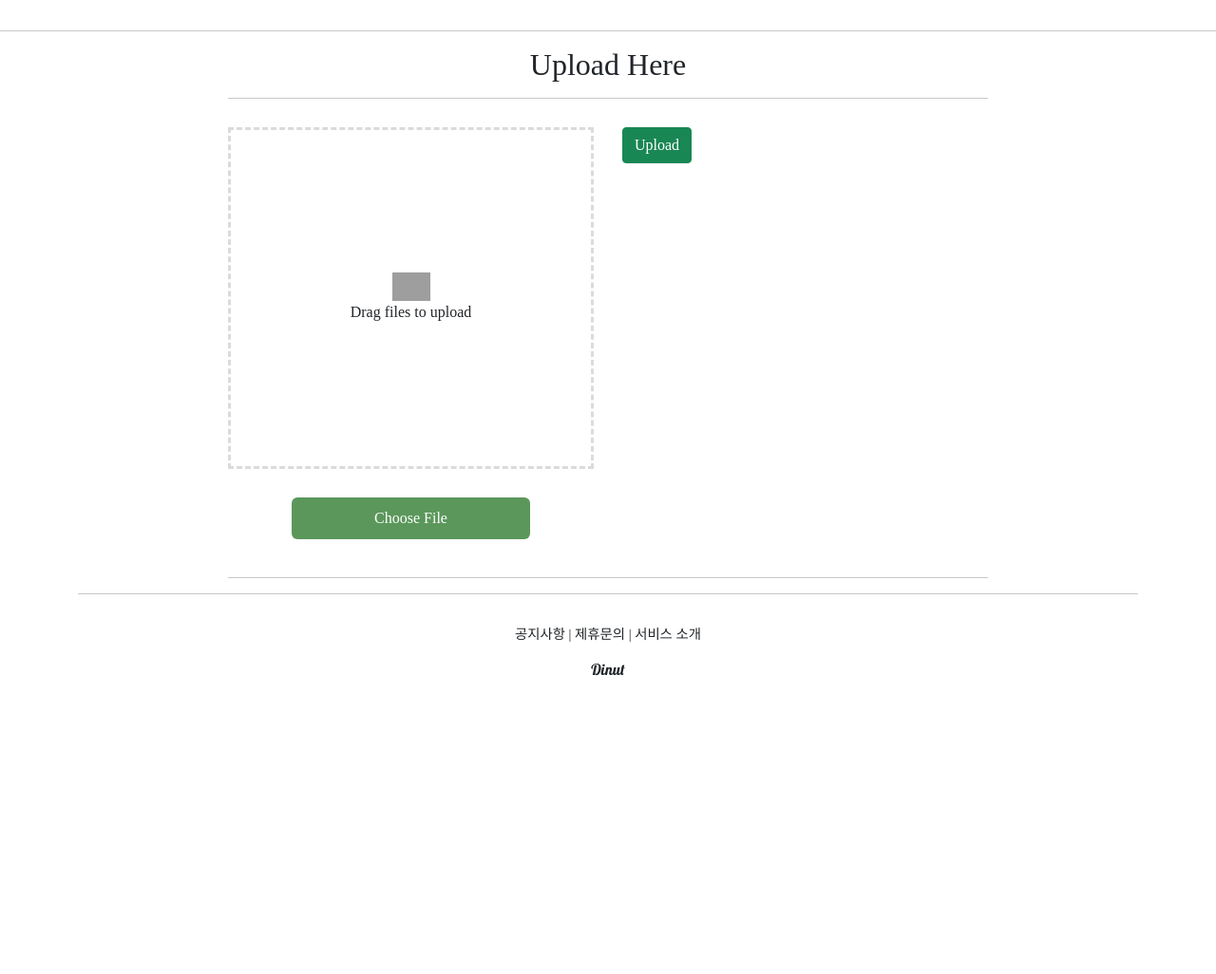
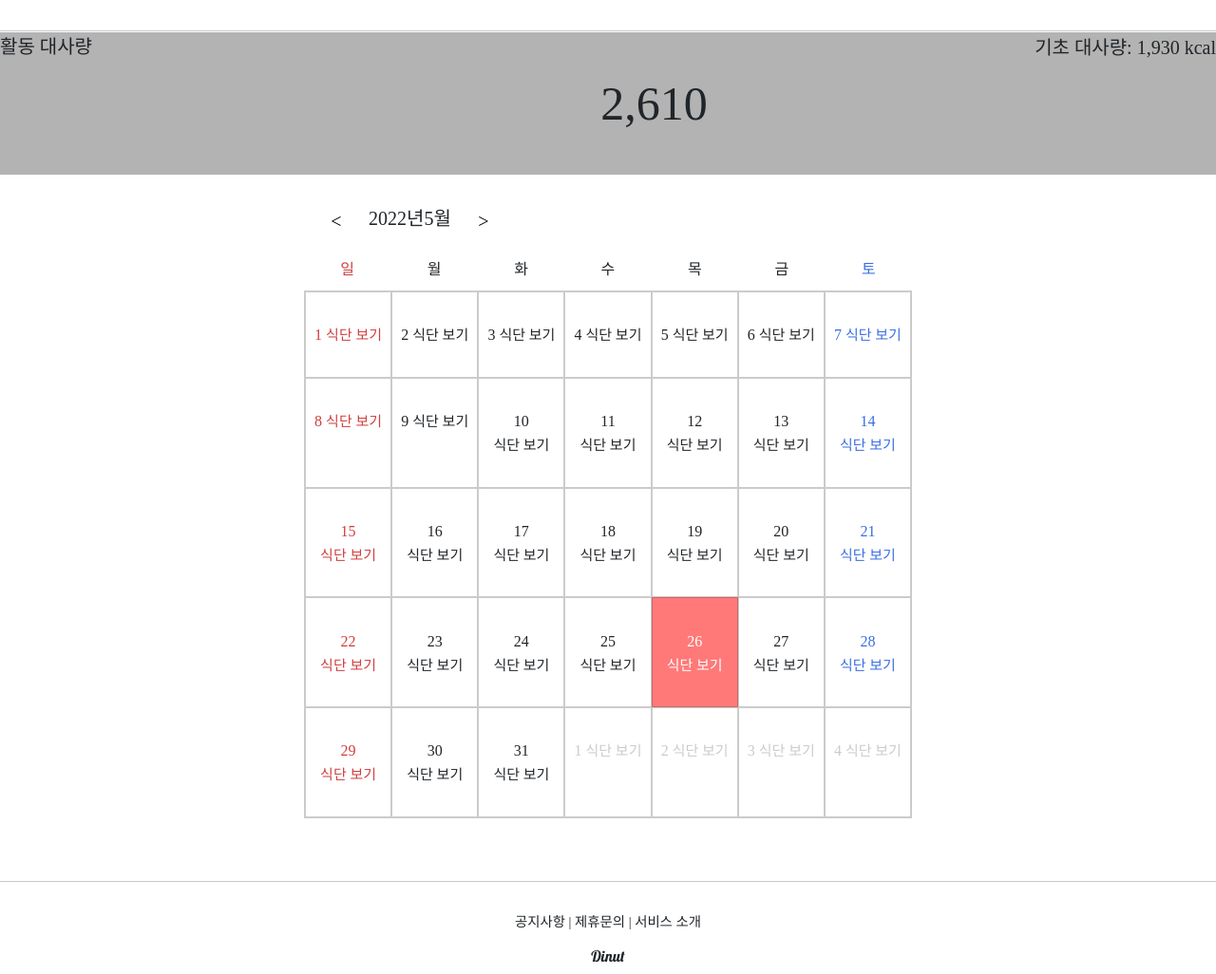
Before and after one commit to minyeamer/dinut, a Django app: page /diet/daily/ in a window 1280 px wide. Shown: the part 136-1162 px from the top of the page at 95% size. Before the commit the page ends 848 px from the top, so only its background shows below. Run offline with Django 3.2, Linux system fonts and the light colour scheme; some libraries are stand-ins or nearby versions; grey boxes are pictures that could not be loaded.

Commit message:
add daily_diet UI
add daily_diet UI

```diff
--- a/dietapp/templates/dietapp/daily_diet.html
+++ b/dietapp/templates/dietapp/daily_diet.html
@@ -4,21 +4,102 @@
 {% block content %}
 
 <head>
-    <link rel="stylesheet" href="{% static 'css/diet.css' %}">
+    <link rel="stylesheet" href="{% static 'css/calendar.css' %}">
+    <link href="//maxcdn.bootstrapcdn.com/font-awesome/4.1.0/css/font-awesome.min.css" rel="stylesheet" >
 </head>
+<div class="calories">
+    <p class="activityCalories">활동 대사량</p>
+    <p class="totalCalories">2,610</p>
+    <P class="basalCalories">기초 대사량: 1,930 kcal</P>
+</div>
+<div class="calendar">
+    <div class="calendar_header">
+        <div class="calendar_nav">
+            <button class="nav-btn go-prev">&lt;</button>
+            <span class="year"></span>년
+            <span class="month"></span>월
+            <!-- <button class="nav-btn go-today">오늘로 가기</button> -->
+            <button class="nav-btn go-next">&gt;</button>
+        </div>
+    </div>
+    <div class="calendar_main">
+        <div class="days">
+            <div class="day">일</div>
+            <div class="day">월</div>
+            <div class="day">화</div>
+            <div class="day">수</div>
+            <div class="day">목</div>
+            <div class="day">금</div>
+            <div class="day">토</div>
+        </div>
+        <div class="dates"></div>
+    </div>
 
-<div class="container">
-    {% include 'dietapp/upload.html' %}
-    <br>
-    {% if food %}
-        {% include 'dietapp/result.html' %}
-    {% endif %}
-    <hr>
-    {% for r in result %}
-        <p>{{r}}</p>
-    {% endfor %}
+    <!-- 모달 -->
+    <div class="diet-wrapper">
+        <div class="diet-bg">
+            <button class="diet-close"><i class="fa fa-times fa-2x" aria-hidden="true"></i></button>
+            <div class="diet_info">
+                <!--TODO 날짜 함수로 바꾸기-->
+                <div class="diet_ym">
+                    <span class="diet-year">2021</span>년
+                    <span class="diet-month">05</span>월
+                    <span class="diet-day">26</span>일
+                </div>
+                <h3>
+                    식사
+                </h3>
+                <!--TODO JS단에서 for문 써서 랜더링하기-->
+                <div class="diet-event">
+                    <div class="upload-box">
+                        <div id="drop-file" class="drag-file">
+                            <img src="https://img.icons8.com/pastel-glyph/2x/image-file.png" alt="파일 아이콘" class="image">
+                            <p class="message">Breakfast Image</p>
+                        </div>
+                        <label class="file-label" for="chooseFile">Choose</label>
+                        <input class="file" id="breakfast_image" name="breakfast_image" type="file" onchange="dropFile.handleFiles(this.files)" accept="image/png, image/jpeg, image/gif">
+                        <label class="delete-label" for="chooseFile">delete</label>
+                        <button class="invisible" type="button"></button>
+                    </div>
+                    <div class="upload-box">
+                        <div id="drop-file" class="drag-file">
+                            <img src="https://img.icons8.com/pastel-glyph/2x/image-file.png" alt="파일 아이콘" class="image">
+                            <p class="message">Lunch Image</p>
+                        </div>
+                        <label class="file-label" for="chooseFile">Choose</label>
+                        <input class="file" id="lunch_image" name="lunch_image" type="file" onchange="dropFile.handleFiles(this.files)" accept="image/png, image/jpeg, image/gif">
+                        <label class="delete-label" for="chooseFile">delete</label>
+                        <button class="invisible" type="button"></button>
+                    </div>
+                    <div class="upload-box">
+                        <div id="drop-file" class="drag-file">
+                            <img src="https://img.icons8.com/pastel-glyph/2x/image-file.png" alt="파일 아이콘" class="image">
+                            <p class="message">Dinner Image</p>
+                        </div>
+                        <label class="file-label" for="chooseFile">Choose</label>
+                        <input class="file" id="dinner_image" name="dinner_image" type="file" onchange="dropFile.handleFiles(this.files)" accept="image/png, image/jpeg, image/gif">
+                        <label class="delete-label" for="chooseFile">delete</label>
+                        <button class="invisible" type="button"></button>
+                    </div>
+                    <div class="upload-box">
+                        <div id="drop-file" class="drag-file">
+                            <img src="https://img.icons8.com/pastel-glyph/2x/image-file.png" alt="파일 아이콘" class="image">
+                            <p class="message">Dissert Image</p>
+                        </div>
+                        <label class="file-label" for="chooseFile">Choose</label>
+                        <input class="file" id="dissert_image" name="dissert_image" type="file" onchange="dropFile.handleFiles(this.files)" accept="image/png, image/jpeg, image/gif">
+                        <label class="delete-label" for="chooseFile">delete</label>
+                        <button class="invisible" type="button"></button>
+                    </div>
+                </div>
+            </div>
+            <div class="diet_set">
+                <button class="diet_btn">submit</button>
+            </div>
+        </div>
+    </div>
+
 </div>
-
-<!-- HTML 렌더링 후 불러와야하기 때문에 아래에 배치 -->
-<script src="{% static 'js/upload.js' %}"></script>
+<script src="{% static 'js/calendar.js' %}"></script>
+<script src="{% static 'js/diet.js' %}"></script>
 {% endblock %}
--- /dev/null
+++ b/static/css/calendar.css
@@ -0,0 +1,357 @@
+.calories {
+    width: 100%;
+    background-color: hsl(0, 0%, 70%);
+
+    position: relative;
+    top: -15px;
+}
+
+.calories .totalCalories{
+    font-size: 50px;
+    line-height: 150px;
+    text-align: center;
+}
+
+.calories .activityCalories{
+    font-size: 20px;
+    float:left;
+}
+
+.calories .basalCalories{
+    font-size: 20px;
+    top: -165px;
+    position: relative;
+    float:right;
+    display:inline-block;
+}
+
+.calendar {
+    width: 50%;
+    margin: auto;
+    padding-bottom: 50px;
+}
+
+.calendar_header {
+    display: inline-block;
+}
+
+.calendar_nav {
+    display: flex;
+    flex-grow: 0;
+    flex-shrink: 0;
+    justify-content: center;
+    align-items: center;
+    font-size: 50px;
+}
+
+.nav-btn {
+    width: 28px;
+    height: 30px;
+    border: none;
+    font-size: 50px;
+    line-height: 34px;
+    margin: 0 20px;
+    background-color: transparent;
+    cursor: pointer;
+}
+
+.go-today {
+    width: 80%;
+}
+
+.calendar_main{
+    border-collapse: collapse;
+    width: 100%;
+}
+
+.days {
+    display: flex;
+    margin: 25px 0 10px;
+}
+
+.day {
+    width: calc(100% / 7);
+    text-align: center;
+    transition: all .3s;
+}
+
+.dates {
+    display: flex;
+    flex-flow: row wrap;
+    border: 1px solid #33333341;
+}
+
+.date {
+    cursor: pointer;
+    width: calc(100% / 7);
+    padding: 5% 1%;
+    /* text-align: left; */
+    text-align: center;
+    border: 1px solid #33333341;
+    transition: all .3s;
+}
+
+.date-itm{
+    display: inline-block;
+    vertical-align: middle;
+}
+
+.date_event{
+    display: inline-block;
+    vertical-align: middle;
+}
+
+.event-itm{
+    display: block;
+    font-size: 15px;
+}
+
+.day:nth-child(7n + 1),
+.date:nth-child(7n + 1) {
+    color: #D13E3E;
+}
+
+.day:nth-child(7n),
+.date:nth-child(7n) {
+    color: #396EE2;
+}
+
+.other {
+    color: rgba(88, 88, 88, 0.315) !important;
+}
+
+.today {
+    position: relative;
+    background-color: #ff1c1c96;
+    color: #ffffff !important;
+}
+
+.selected{
+    background-color: black;
+    color: #ffffff !important;
+}
+
+
+/* RESERVE TAB */
+.diet-wrapper{
+    z-index: 10;
+    top: 0;
+    left: 0;
+    position: fixed;
+    width: 100%;
+    height: 100vh;
+    background-color: #3333335b;
+    display: none;
+    justify-content: center;
+}
+
+.diet-wrapper.open{
+    display: flex;
+}
+
+.diet-bg{
+    width: 90%;
+    position: relative;
+    padding: 5% 5%;
+    background-color: #ffffff;
+    height: fit-content;
+    top: 50%;
+    transform: translateY(-50%);
+    border-radius: 20px;
+    font-size: 20px;
+}
+
+.diet-close{
+    cursor: pointer;
+    background-color: #ffffff;
+    text-align: right;
+    float: right;
+    border: 0;
+    outline: 0;
+}
+
+/* 예약인 리스트 */
+.diet-list{
+    display: flex;
+    justify-content: center;
+    flex-wrap: wrap;
+    width: 80%;
+    margin: auto;
+    font-size: 15px;
+}
+
+.diet-list > p{
+    display: inline-block;
+    padding: 5px;
+    margin: 5px;
+    border: 2px solid var(--BG);
+}
+
+.diet-event{
+    display: flex;
+    justify-content: center;
+    flex-wrap: wrap;
+    width: 80%;
+    margin: auto;
+    font-size: 15px;
+}
+
+.diet-event > p{
+    display: inline-block;
+    padding: 5px;
+    margin: 5px;
+    border: 2px solid var(--BG);
+}
+
+.diet-event .upload-box .drag-file {
+    margin-right: 50px;
+    width: 200px;
+    height: 360px;
+    display: flex;
+    flex-direction: column;
+    justify-content: center;
+    align-items: center;
+    border: 3px dashed #dbdbdb;
+  }
+  .diet-event .upload-box .drag-file.highlight {
+    border: 3px dashed red;
+  }
+  .diet-event .upload-box .drag-file .image {
+    width: 40px;
+  }
+  .diet-event .upload-box .drag-file .message {
+    margin-bottom: 0;
+  }
+  .diet-event .upload-box .file-label {
+    margin-top: 30px;
+    background-color: #5b975b;
+    color: #fff;
+    text-align: center;
+    padding: 10px 0;
+    width: 100px;
+    border-radius: 6px;
+    cursor: pointer;
+  }
+
+  .diet-event .upload-box .delete-label {
+    margin-top: 30px;
+    background-color: hsl(0, 100%, 63%);
+    color: #fff;
+    text-align: center;
+    padding: 10px 0;
+    width: 90px;
+    border-radius: 6px;
+    cursor: pointer;
+  }
+
+  .diet-event .upload-box .file {
+    display: none;
+  }
+
+.diet_set{
+    text-align: center;
+    font-size: 50px;
+    cursor: pointer;
+    width: 80%;
+    margin: auto;
+    margin-top: 50px;
+    font-size: 20px;
+}
+
+.diet_btn{
+    cursor: pointer;
+    background-color:hsl(219, 100%, 73%);
+    color: #fff;
+    font-size: 18px;
+    width: 20%;
+    height: 50px;
+    margin-top: 20px;
+    border: 0;
+    outline: 0;
+    border-radius: 6px;
+}
+
+@media screen and (max-width: 280px) {
+
+    .calendar {
+        width: 50%;
+        margin: auto;
+        padding-bottom: 50px;
+    }
+
+
+    .calendar_nav {
+        font-size: 20px;
+    }
+
+    .nav-btn {
+        font-size: 20px;
+    }
+
+    .date_event{
+        display: block;
+        width: 10px;
+        height: 10px;
+        background: rgba(51, 51, 51, 0.2);
+        margin: auto;
+        border-radius: 100%;
+    }
+
+    .event-itm{
+        font-size: 0;
+    }
+}
+
+@media screen and (min-width: 280px) {
+
+    .calendar {
+        width: 50%;
+        margin: auto;
+        padding-bottom: 50px;
+    }
+
+    .calendar_nav {
+        font-size: 20px;
+    }
+
+    .nav-btn {
+        font-size: 20px;
+    }
+
+    .date_event{
+        display: block;
+        width: 10px;
+        height: 10px;
+        background: rgba(51, 51, 51, 0.2);
+        margin: auto;
+        border-radius: 100%;
+    }
+
+    .event-itm{
+        font-size: 0;
+    }
+}
+
+@media screen and (min-width: 600px) {
+
+    .calendar {
+        width: 50%;
+        margin: auto;
+        padding-bottom: 50px;
+    }
+
+    .date_event{
+        display: inline-block;
+        width: auto;
+        height: auto;
+        background: #ff8f8f00;
+        margin: auto;
+        padding-bottom: 0%;
+        border-radius: 0%;
+    }
+
+    .event-itm{
+        font-size: 15px;
+    }
+
+}
--- /dev/null
+++ b/static/js/calendar.js
@@ -0,0 +1,85 @@
+let date = new Date();
+
+const renderCalender = () => {
+    const viewYear = date.getFullYear();
+    const viewMonth = date.getMonth();
+
+    document.querySelector('.year').textContent = `${viewYear}`;
+    document.querySelector('.month').textContent = `${viewMonth + 1}`;
+
+    const prevLast = new Date(viewYear, viewMonth, 0);
+    const thisLast = new Date(viewYear, viewMonth + 1, 0);
+
+    const PLDate = prevLast.getDate();
+    const PLDay = prevLast.getDay();
+
+    const TLDate = thisLast.getDate();
+    const TLDay = thisLast.getDay();
+
+    const prevDates = [];
+    const thisDates = [...Array(TLDate + 1).keys()].slice(1);
+    const nextDates = [];
+
+    if (PLDay !== 6) {
+        for (let i = 0; i < PLDay + 1; i++) {
+            prevDates.unshift(PLDate - i);
+        }
+    }
+
+    for (let i = 1; i < 7 - TLDay; i++) {
+        nextDates.push(i);
+    }
+
+    const dates = prevDates.concat(thisDates, nextDates);
+    const firstDateIndex = dates.indexOf(1);
+    const lastDateIndex = dates.lastIndexOf(TLDate);
+
+    dates.forEach((date, i) => {
+        const condition = i >= firstDateIndex && i < lastDateIndex + 1 ?
+            'this' :
+            'other';
+        dates[i] = `
+            <div class="date ${condition}">
+
+                <div class="date-itm">
+                    ${date}
+                </div>
+
+                <div class="date_event">
+                    <div class="event-itm">식단 보기</div>
+                </div>
+
+            </div>
+        `;
+    });
+
+    document.querySelector('.dates').innerHTML = dates.join('');
+
+    const today = new Date();
+    if (viewMonth === today.getMonth() && viewYear === today.getFullYear()) {
+        for (let date of document.querySelectorAll('.date-itm')) {
+            if (+date.innerText === today.getDate()) {
+                date.parentNode.classList.add('today');
+                break;
+
+            }
+        }
+    }
+};
+
+renderCalender();
+
+const prevMonth = () => {
+    date.setMonth(date.getMonth() - 1);
+    renderCalender();
+};
+
+const nextMonth = () => {
+    date.setMonth(date.getMonth() + 1);
+    renderCalender();
+};
+
+const goToday = () => {
+    date = new Date();
+    renderCalender();
+};
```
Also changed, not shown: static/js/diet.js (added, +52 -0 lines).
